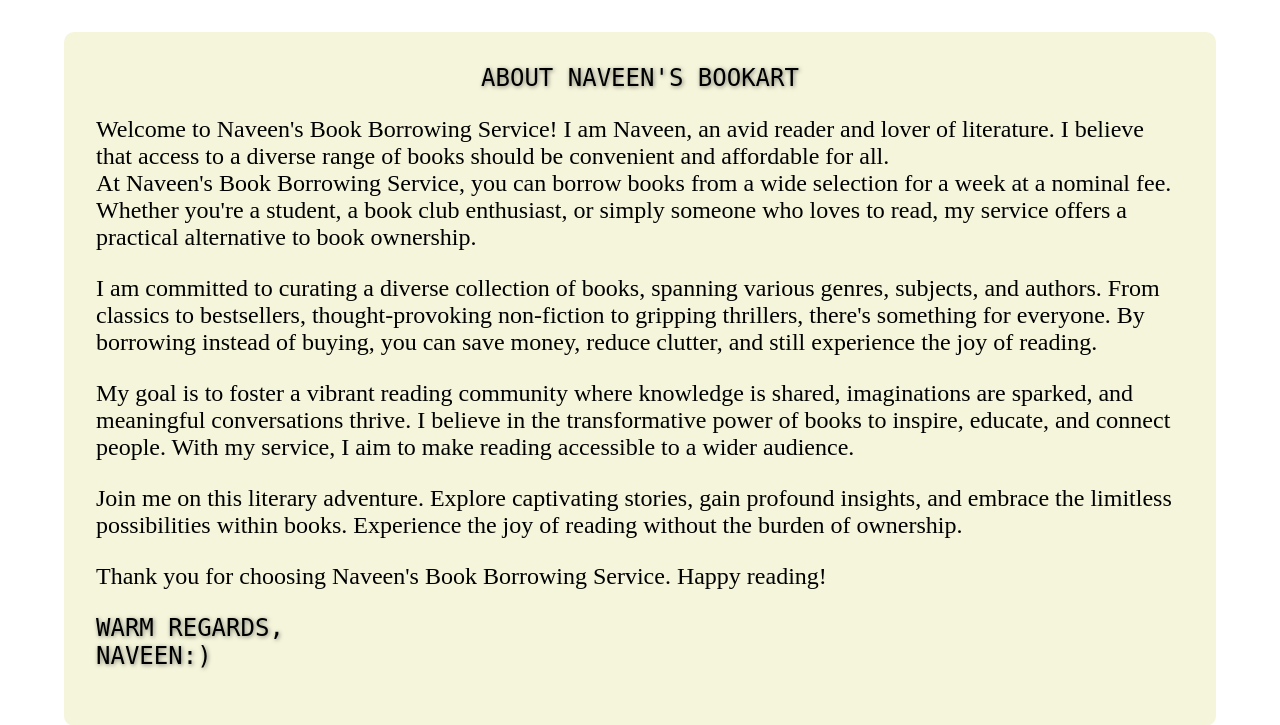
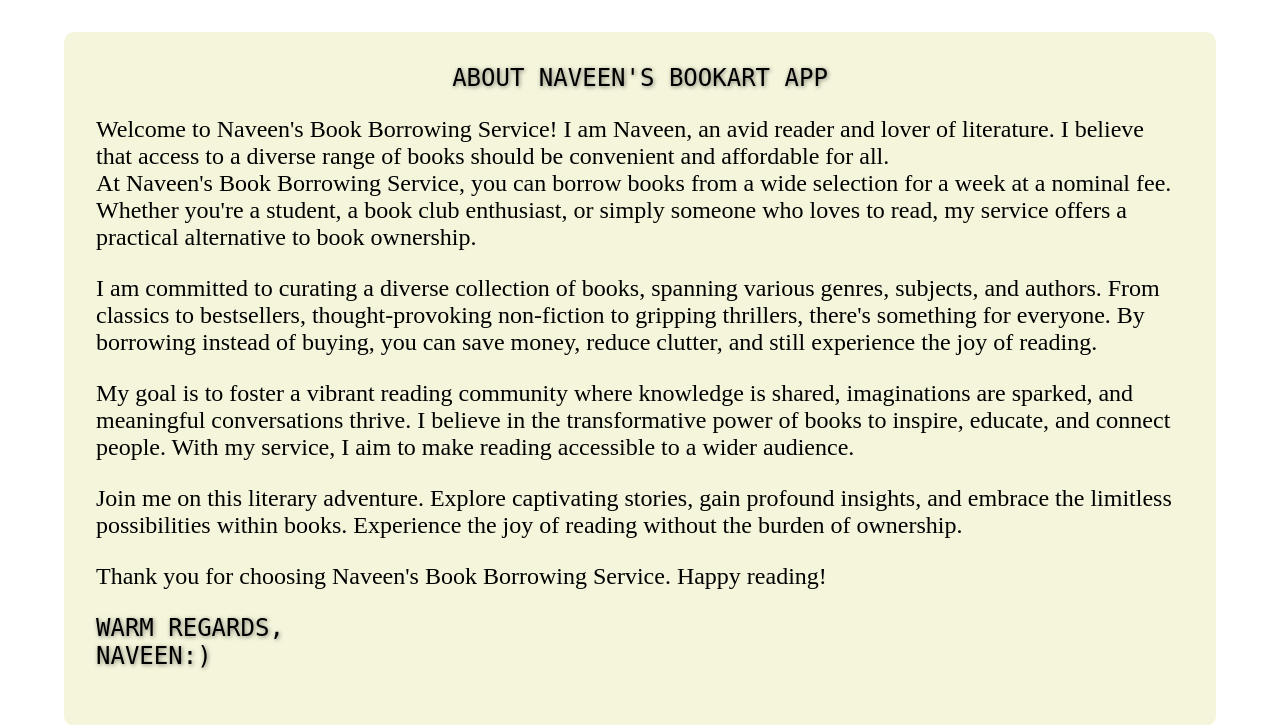
Before and after one commit to MadugulaNaveen/bookart, a Django app: page /about/ in a window 1280 px wide. Shown: the part 80-805 px from the top of the page. Run offline with Django 4.2, Linux system fonts and the light colour scheme.

Commit message:
made small changes in bookart

```diff
--- a/templates/about.html
+++ b/templates/about.html
@@ -16,7 +16,7 @@
     <div class="fixed-width bg-beige margin-top">
       <div class="content flex-col">
       <div class="heading">
-        About Naveen's Bookart
+        About Naveen's Bookart App
       </div>
       <div class="para">
         Welcome to Naveen's Book Borrowing Service! I am Naveen, an avid reader and lover of literature. I believe that access to a diverse range of books should be convenient and affordable for all.
```
